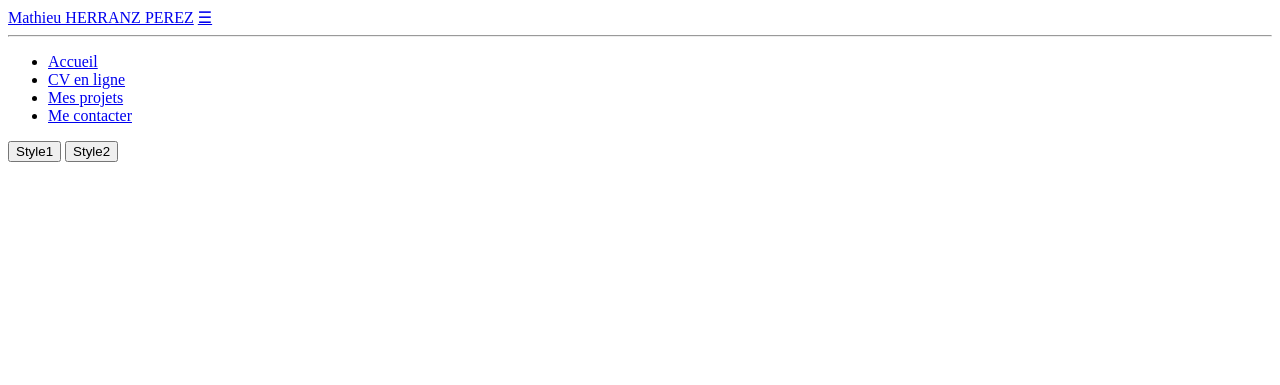
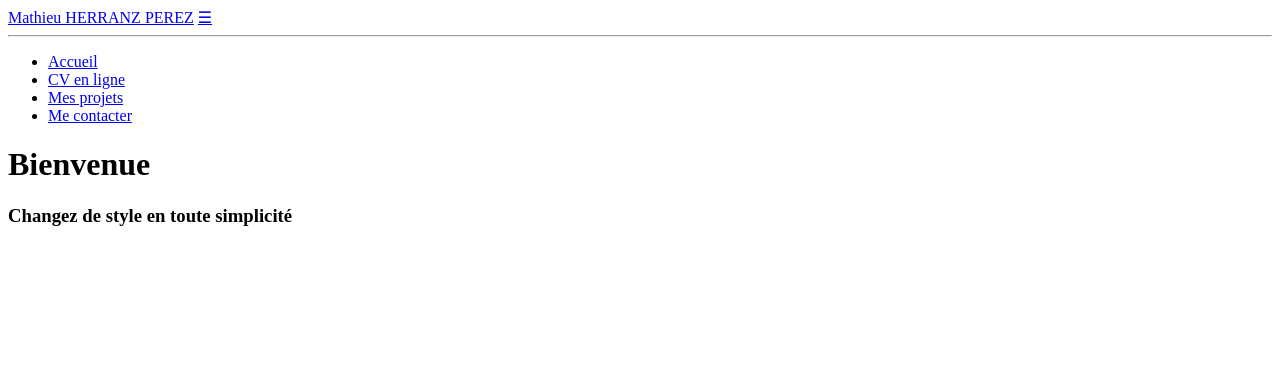
Before and after one commit to MathieuHerranzPerez/webS5, a PHP site: page / in a window 1280 px wide. Shown: the top 385 px of the page. Run offline with PHP 8.4, Linux system fonts and the light colour scheme; some libraries are stand-ins or nearby versions.

Commit message:
menu tout bien W3C page d'accueil commencée

```diff
--- a/css/main.css
+++ b/css/main.css
@@ -9,9 +9,6 @@
     font-family: 'Open sans';
     src: url('../fonts/OpenSans-Regular.ttf') format('truetype');
 }
-
-
-
 
 body {
     font-family: Roboto, Arial, sans-serif;
@@ -60,12 +57,10 @@
 
 #prenomNom{
     font-size: 20px;
-    vertical-align:middle;
     display: inline-block;
     color: #f2f2f2;
-    text-align: center;
     text-decoration: none;
-    line-height:68px;
+    line-height: 80px;
     cursor: default;
 }
 span.maj {
@@ -116,10 +111,6 @@
     background-color: rgb(66,60,59);
     height: 1px;
 }
-
-
-
-
 @media screen and (max-width: 1080px) {
     ul.ulTopNav {
         display: none;
@@ -146,3 +137,58 @@
         display: none;
     }
 }
+
+/*------------- FIN MENU ------------- */
+
+body {
+    background: url("../img/montagne2.jpg") no-repeat center fixed;
+    background-size: cover;
+}
+
+h1 {
+    color: #FF8200;
+    font-size: 60px;
+    text-align: center;
+    font-weight: bold;
+    margin-top: 200px;
+    margin-bottom: 100px;
+}
+h3 {
+    text-align: center;
+    margin-bottom: 40px;
+}
+
+div.changeStyle {
+    margin-right: auto;
+    margin-left: auto;
+    width: 50%;
+    height: 300px;
+}
+div.center {
+    padding: auto;
+    height: 80%;
+}
+div.btnStyle {
+    width: 40%;
+    height: 80%;
+    float: left;
+    box-shadow: 0 3px 6px rgba(0, 0, 0, 0.5);
+    cursor: pointer;
+}
+div#btnStyle1 {
+    background: url("../img/montagne2.jpg") no-repeat center;
+    background-size: cover;
+    margin-right: 20%;
+}
+div#btnStyle2 {
+    background: url("../img/montagne2.jpg") no-repeat center;
+    background-size: cover;
+}
+
+div.container {
+    max-width: 1170px;
+    margin-left: auto;
+    margin-right: auto;
+    padding-left: 15px;
+    padding-right: 15px;
+}
--- a/index.php
+++ b/index.php
@@ -9,9 +9,14 @@
         <?php
             displayMenu("index");
         ?>
-
-        <button onclick="setStyleCookies('main.css', 'style')">Style1</button>
-        <button onclick="setStyleCookies('style2.css', 'style')">Style2</button>
+        <h1>Bienvenue</h1>
+        <div class="changeStyle">
+            <h3>Changez de style en toute simplicité</h3>
+            <div class="center">
+                <div class="btnStyle" id="btnStyle1" onclick="setStyleCookies('main.css', 'style')"></div>
+                <div class="btnStyle" id="btnStyle2" onclick="setStyleCookies('style2.css', 'style')"></div>
+            </div>
+        </div>
 
         <?php
             displayFooter();
```
